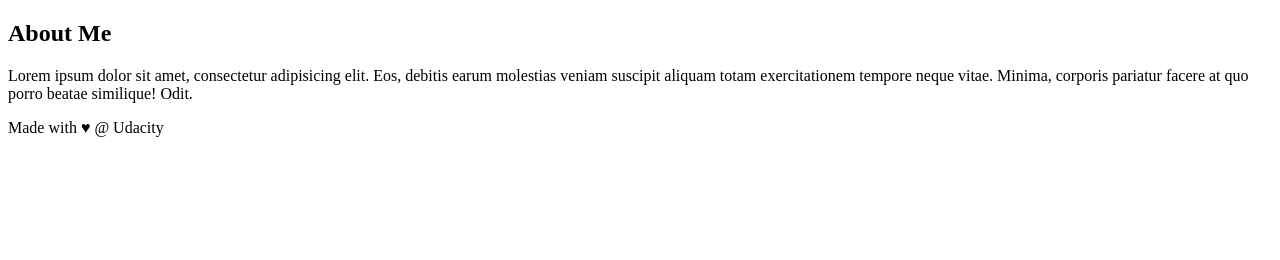
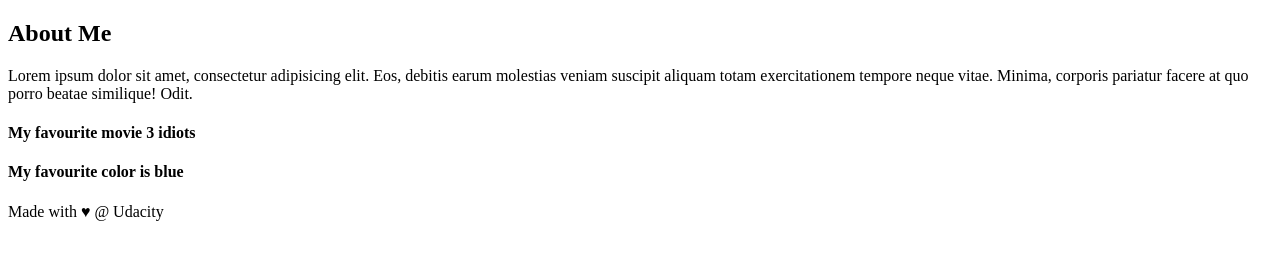
Before and after one commit to rohit190183107010/practical-github-working, a plain HTML site: page index.html in a window 1280 px wide. Drawn offline with Linux system fonts and the light colour scheme; files that its build step writes are made by us from their sources; files whose address does not match are found by name.

Commit message:
Update HTML file

```diff
--- a/index.html
+++ b/index.html
@@ -24,6 +24,8 @@
     molestias veniam suscipit aliquam totam exercitationem tempore neque vitae.
     Minima, corporis pariatur facere at quo porro beatae similique! Odit.
   </p>
+  <h4>My favourite movie 3 idiots</h4>
+  <h4>My favourite color is blue</h4>
 </aside>
 <!-- end of new content -->
 
```
